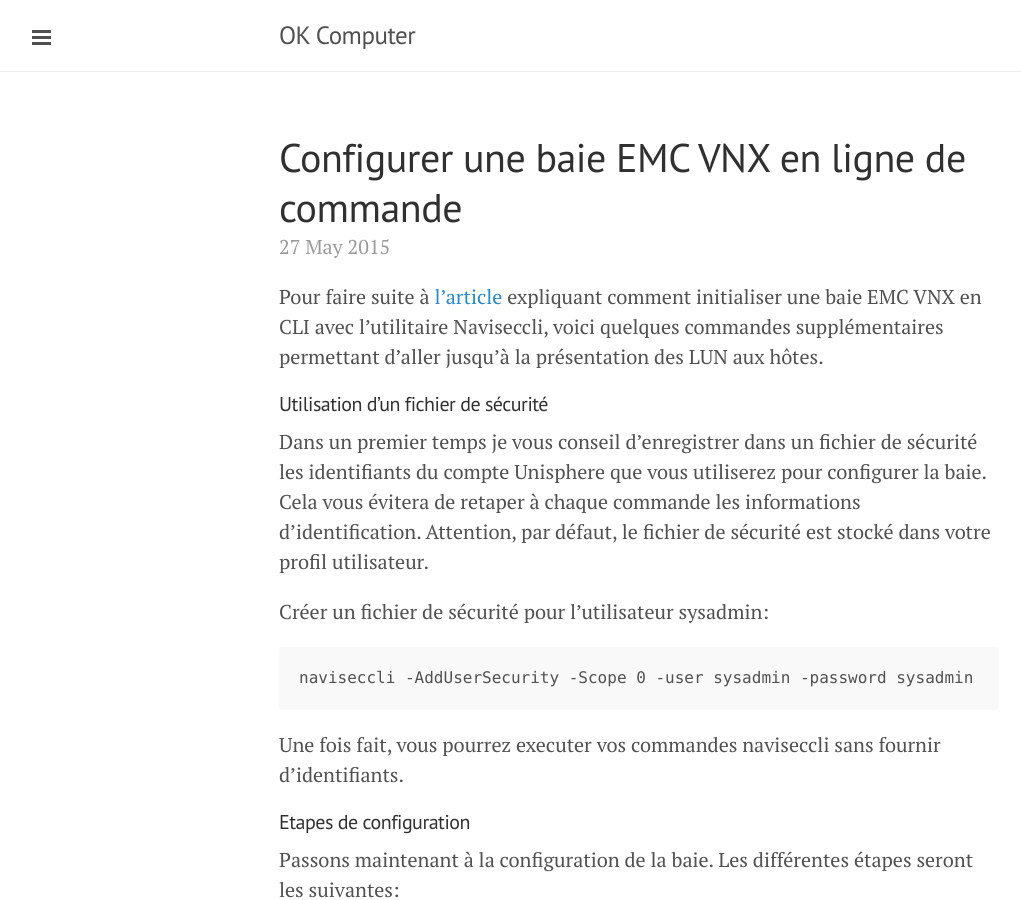
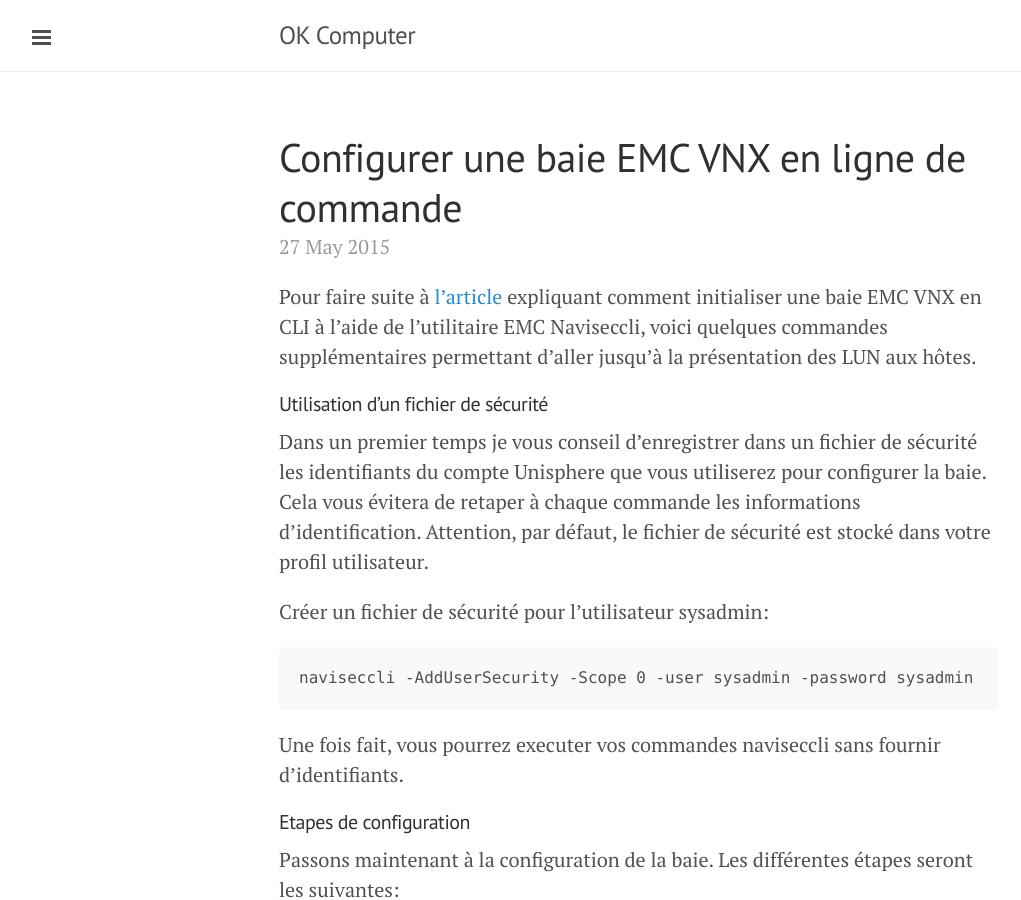
Before and after one commit to okcomputerpro/okcomputerpro.github.io, a Jekyll site: the page built from _posts/2015-05-27-Configuration-VNX-CLI-Naviseccli.md, in a window 1280 px wide and 900 px high. Shown: the whole window, without its empty margins (1-1022 px from the left). Built offline with Jekyll 4.4.1, drawn with Linux system fonts in a browser that asks for light colours; nearby versions of some CDN libraries; Markdown is read by kramdown in place of the engine named in the settings.

Commit message:
Modifications

```diff
--- a/_posts/2015-05-27-Configuration-VNX-CLI-Naviseccli.md
+++ b/_posts/2015-05-27-Configuration-VNX-CLI-Naviseccli.md
@@ -3,7 +3,7 @@ layout: post
 title: Configurer une baie EMC VNX en ligne de commande
 ---
 
-Pour faire suite à [l'article](http://blog.okcomputer.io/2015/02/27/Initialisation-VNX-CLI/) expliquant comment initialiser une baie EMC VNX en CLI avec l'utilitaire Naviseccli, voici quelques commandes supplémentaires permettant d'aller jusqu'à la présentation des LUN aux hôtes.
+Pour faire suite à [l'article](http://blog.okcomputer.io/2015/02/27/Initialisation-VNX-CLI/) expliquant comment initialiser une baie EMC VNX en CLI à l'aide de l'utilitaire EMC Naviseccli, voici quelques commandes supplémentaires permettant d'aller jusqu'à la présentation des LUN aux hôtes.
 
 #### Utilisation d'un fichier de sécurité
 
```
